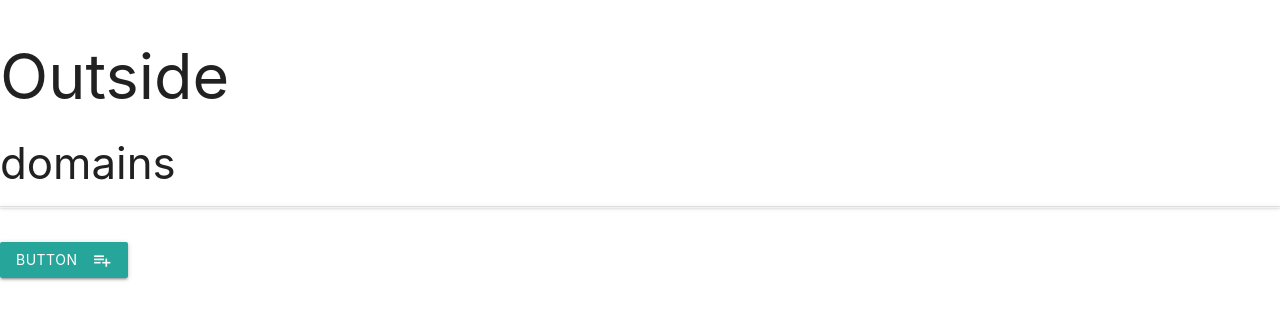
After one commit to Code-Institute-Submissions/data-centric-milestone-project-2, a Flask app: page /domains in a window 1280 px wide. The commit adds this page. Shown: the top 320 px of the page. Run offline with Flask 2, Linux system fonts and the light colour scheme; data that the repository does not hold is empty; some libraries are stand-ins or nearby versions.

Commit message:
all CRUD operations implemented for all databases

```diff
--- a/app.py
+++ b/app.py
@@ -13,7 +13,7 @@
 @app.route('/')
 @app.route('/testroute')
 def test():
-    return render_template("index.html", definicoes=mongo.db.Definitions.find())
+    return render_template("index.html", definitions=mongo.db.Definitions.find())
 
 @app.route('/add')
 def add():
@@ -25,6 +25,59 @@
     definitions.insert_one(request.form.to_dict())
     return redirect(url_for('test'))
 
+@app.route('/update/<definitionid>', methods=['POST'])
+def update(definitionid):
+    definitions= mongo.db.Definitions
+    definitions.update({'_id':ObjectId(definitionid)},
+    {
+        'domain_name': request.form.get('domain_name'),
+        'term': request.form.get('term'),
+        'definition': request.form.get('definition')
+    })
+    return redirect(url_for('test'))
+
+@app.route('/edit/<definitionid>')
+def edit(definitionid):
+    definition=mongo.db.Definitions.find_one({'_id':ObjectId(definitionid)})
+    allcategories=mongo.db.Domains.find()
+    return render_template('edit.html',definition=definition,domains=allcategories)
+
+@app.route('/delete/<definitionid>')
+def delete(definitionid):
+    mongo.db.Definitions.remove({'_id':ObjectId(definitionid)})
+    return redirect(url_for('test'))
+
+@app.route('/domains')
+def domains():
+    return render_template('domains.html',domains=mongo.db.Domains.find())
+
+@app.route('/edit_domain/<domainid>')
+def edit_domain(domainid):
+    return render_template('editdomain.html', domain=mongo.db.Domains.find_one({'_id':ObjectId(domainid)}))
+
+@app.route('/update_domain/<domainid>',methods=['POST'])
+def update_domain(domainid):
+    mongo.db.Domains.update(
+        {'_id':ObjectId(domainid)},
+        {'domain_name':request.form.get('domain_name')})
+    return redirect(url_for('domains'))
+
+@app.route('/delete_domain/<domainid>')
+def delete_domain(domainid):
+    mongo.db.Domains.remove({'_id':ObjectId(domainid)})
+    return redirect(url_for('domains'))
+
+@app.route('/insert_domain', methods=['POST'])
+def insert_domain():
+    domain=mongo.db.Domains
+    domain_doc={'domain_name':request.form.get('domain_name')}
+    domain.insert_one(domain_doc)
+    return redirect(url_for('domains'))
+
+@app.route('/add_domain')
+def add_domain():
+    return render_template('adddomain.html')
+
 if __name__ == '__main__':
     app.run(host=os.environ.get('IP',"0.0.0.0"),
     port=os.environ.get('PORT',"5000"),
--- /dev/null
+++ b/static/css/style.css
@@ -0,0 +1,12 @@
+
+.btn_small {
+    height: 24px;
+    width: 60px;
+    line-height: 24px;
+    margin: 5px 5px;
+    padding: 0 0.5em;
+}
+
+.task_header {
+    margin-top: 5px;
+}
--- a/templates/base.html
+++ b/templates/base.html
@@ -11,6 +11,8 @@
     <!--Materialize connection url-->
     <!-- Compiled and minified CSS -->
     <link rel="stylesheet" href="https://cdnjs.cloudflare.com/ajax/libs/materialize/1.0.0/css/materialize.min.css">
+
+    <link rel="stylesheet" href="{{url_for('static',filename='css/style.css')}}">
 
     <title>Document</title>
 </head>
--- /dev/null
+++ b/templates/domains.html
@@ -0,0 +1,22 @@
+{% extends 'base.html' %}
+{% block content %}
+    <div class="row">
+        <h3>domains</h3>
+        <ul class="collapsible">
+            {% for domain in domains %}
+                <li>
+                    <div class="collapsible-header">
+                        <a href="{{url_for('edit_domain', domainid=domain._id)}}" class="waves-effect waves-light btn blue">edit</a>
+                        <a href="{{url_for('delete_domain', domainid=domain._id)}}" class="waves-effect waves-light btn red">delete</a>
+                        <div class="col s9">
+                            <strong>{{domain.domain_name}}</strong>
+                        </div>
+                    </div>
+                </li>
+            {% endfor %}
+        </ul>
+    </div>
+    <div class="row">
+        <a href="{{url_for('add_domain')}}" class="waves-effect waves-light btn"><i class="material-icons right">playlist_add</i>button</a>
+    </div>
+{% endblock %}
```
Also changed, not shown: templates/adddomain.html (added, +23 -0 lines), templates/edit.html (added, +60 -0 lines), templates/editdomain.html (added, +22 -0 lines), templates/index.html (+12 -4 lines).
